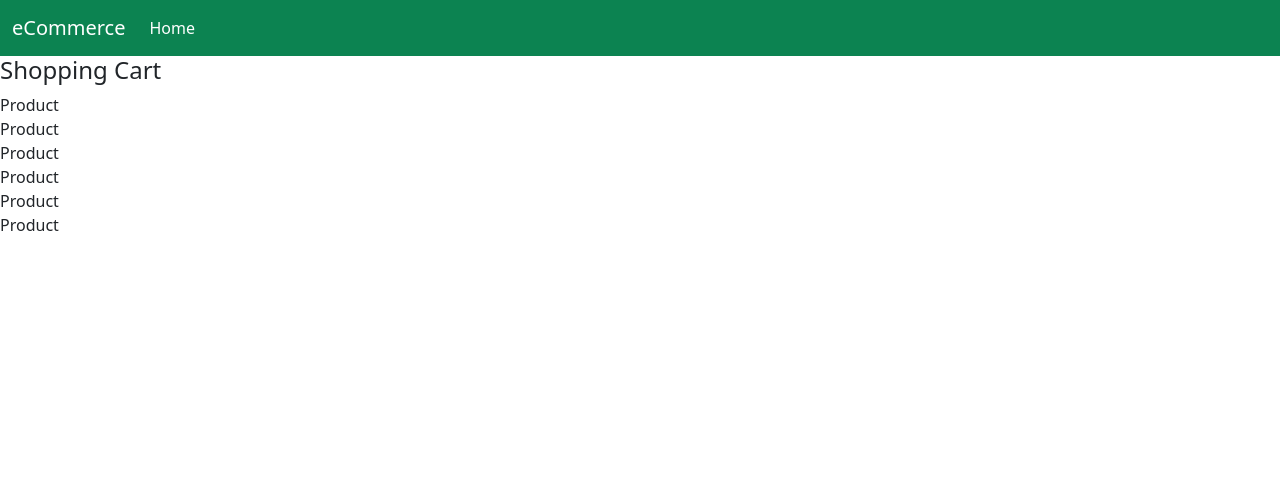
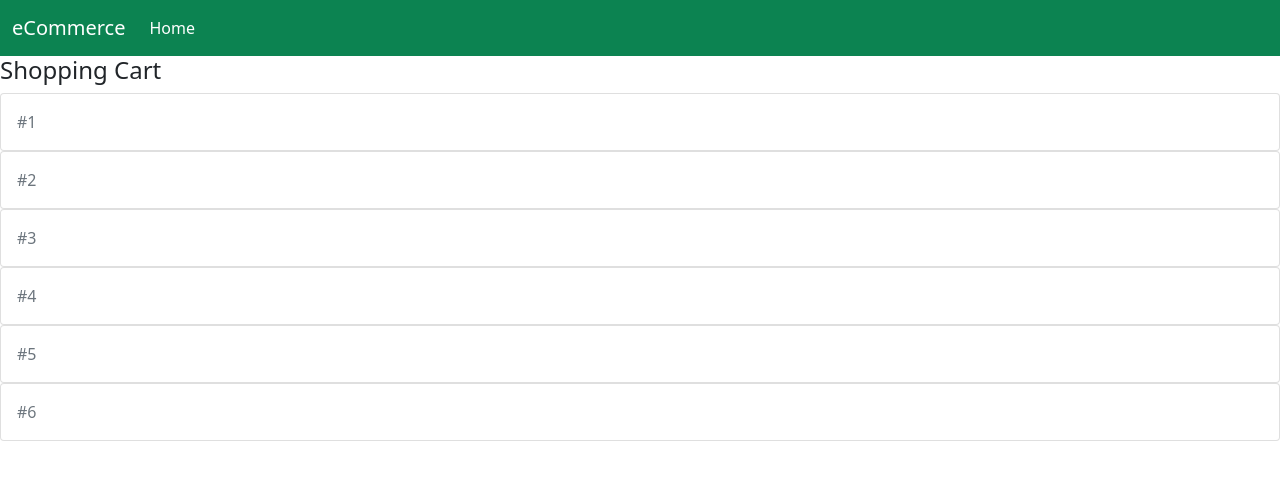
Before and after one commit to rach0101/react_app, a React (Create React App) app: page / in a window 1280 px wide. Shown: the top 480 px of the page. Built offline with nearby package versions, Linux system fonts and the light colour scheme.

Commit message:
adding product ids to shopping cart page

```diff
--- a/src/Product.jsx
+++ b/src/Product.jsx
@@ -2,6 +2,13 @@ import React, { Component } from "react";
 
 export default class Product extends Component {
   render() {
-    return <div>Product</div>;
+    console.log(this.props);
+    return (
+      <div className="card">
+        <div class="card-body">
+          <div class="text-muted">#{this.props.id} </div>
+        </div>
+      </div>
+    );
   }
 }
--- a/src/ShoppingCart.jsx
+++ b/src/ShoppingCart.jsx
@@ -4,11 +4,11 @@ export default class ShoppingCart extends Component {
   state = {
     products: [
       { id: 1, productname: "iphone", price: 8900, quantity: 0 },
-      { id: 1, productname: "iphone", price: 200, quantity: 0 },
-      { id: 1, productname: "keyboard", price: 90, quantity: 0 },
-      { id: 1, productname: "Macbook", price: 1200, quantity: 0 },
-      { id: 1, productname: "monitor", price: 890, quantity: 0 },
-      { id: 1, productname: "standing desk", price: 900, quantity: 0 },
+      { id: 2, productname: "iphone", price: 200, quantity: 0 },
+      { id: 3, productname: "keyboard", price: 90, quantity: 0 },
+      { id: 4, productname: "Macbook", price: 1200, quantity: 0 },
+      { id: 5, productname: "monitor", price: 890, quantity: 0 },
+      { id: 6, productname: "standing desk", price: 900, quantity: 0 },
     ],
   };
   render() {
@@ -17,7 +17,14 @@ export default class ShoppingCart extends Component {
         <h4>Shopping Cart</h4>
         <div>
           {this.state.products.map((prod) => {
-            return <Product />;
+            return (
+              <Product
+                key={prod.id}
+                id={prod.id}
+                productName={prod.productName}
+                price={prod.price}
+              />
+            );
           })}
         </div>
       </div>
```
